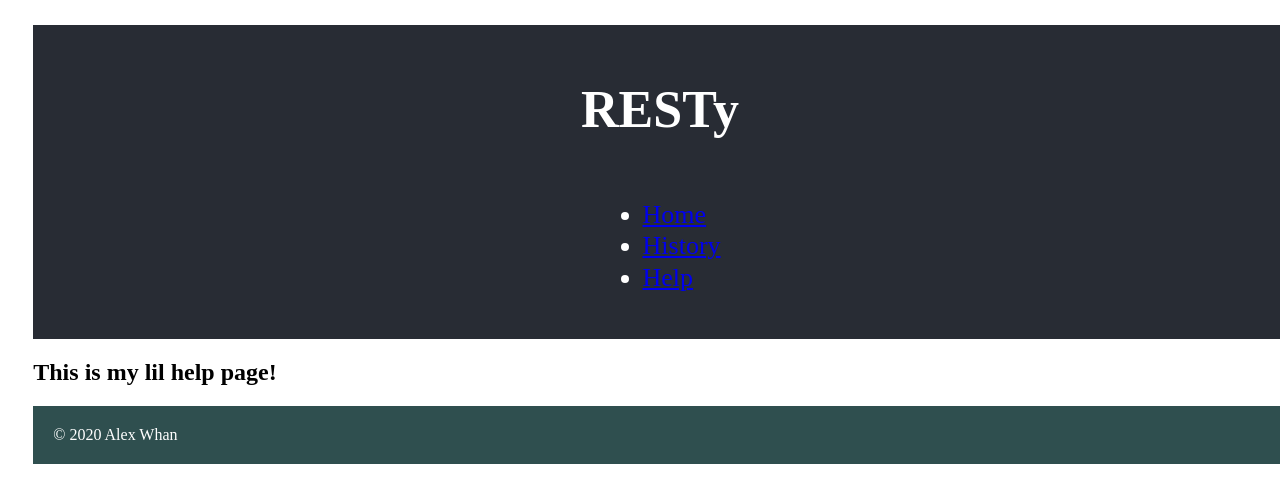
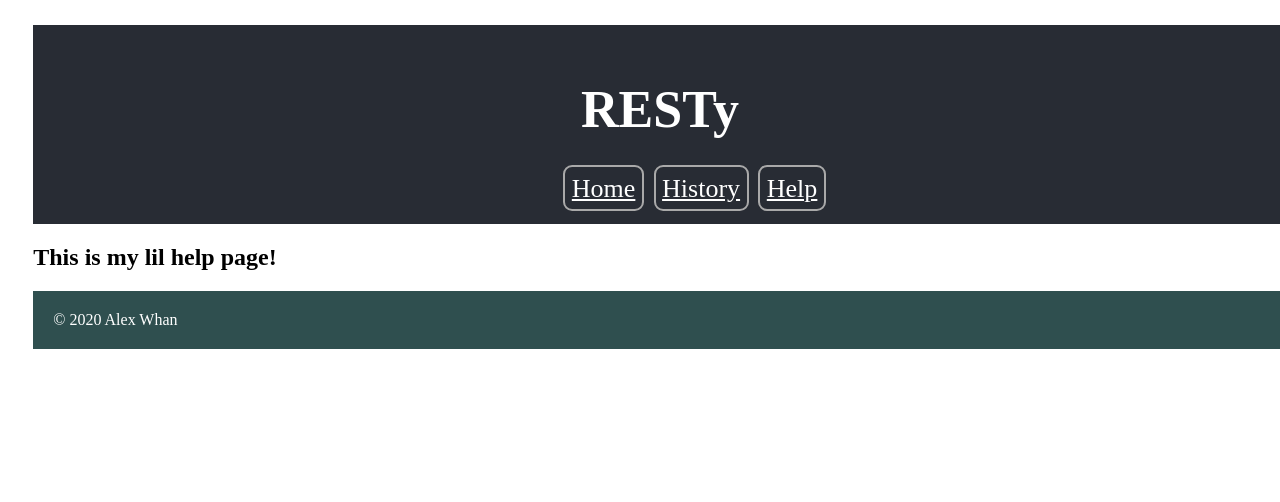
Before and after one commit to alex-whan-401-advanced-javascript/resty, a React (Create React App) app: page /help in a window 1280 px wide. Shown: the top 502 px of the page. Built offline with nearby package versions, Linux system fonts and the light colour scheme.

Commit message:
Reformatted header nav bar

```diff
--- a/src/components/footer/footer.scss
+++ b/src/components/footer/footer.scss
@@ -3,4 +3,5 @@ footer {
   padding: 20px;
   color: white;
   width: 100%;
+  margin: 0 auto;
 }
--- a/src/components/header/header.scss
+++ b/src/components/header/header.scss
@@ -3,6 +3,26 @@ header {
   padding: 20px;
   color: white;
   width: 100%;
+  margin: 0 auto;
+
+  ul {
+    margin: 0 auto;
+  }
+
+  li {
+    display: inline;
+    border: 2px solid darkgray;
+    border-radius: 0.35em;
+    padding: 0.25em;
+  }
+
+  li:active {
+    background-color: darkgray;
+  }
+
+  a {
+    color: white;
+  }
 }
 
 .App-header {
```
